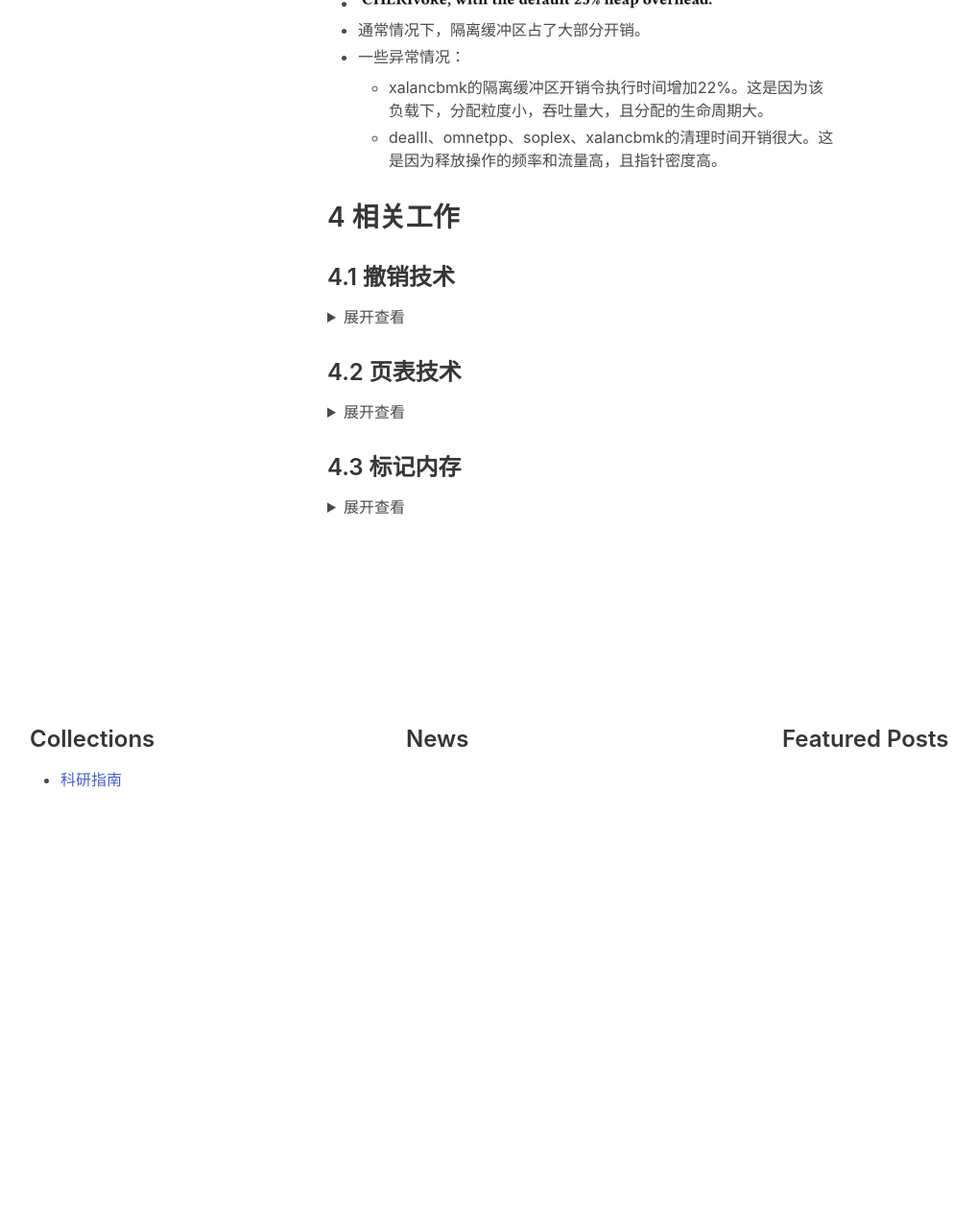
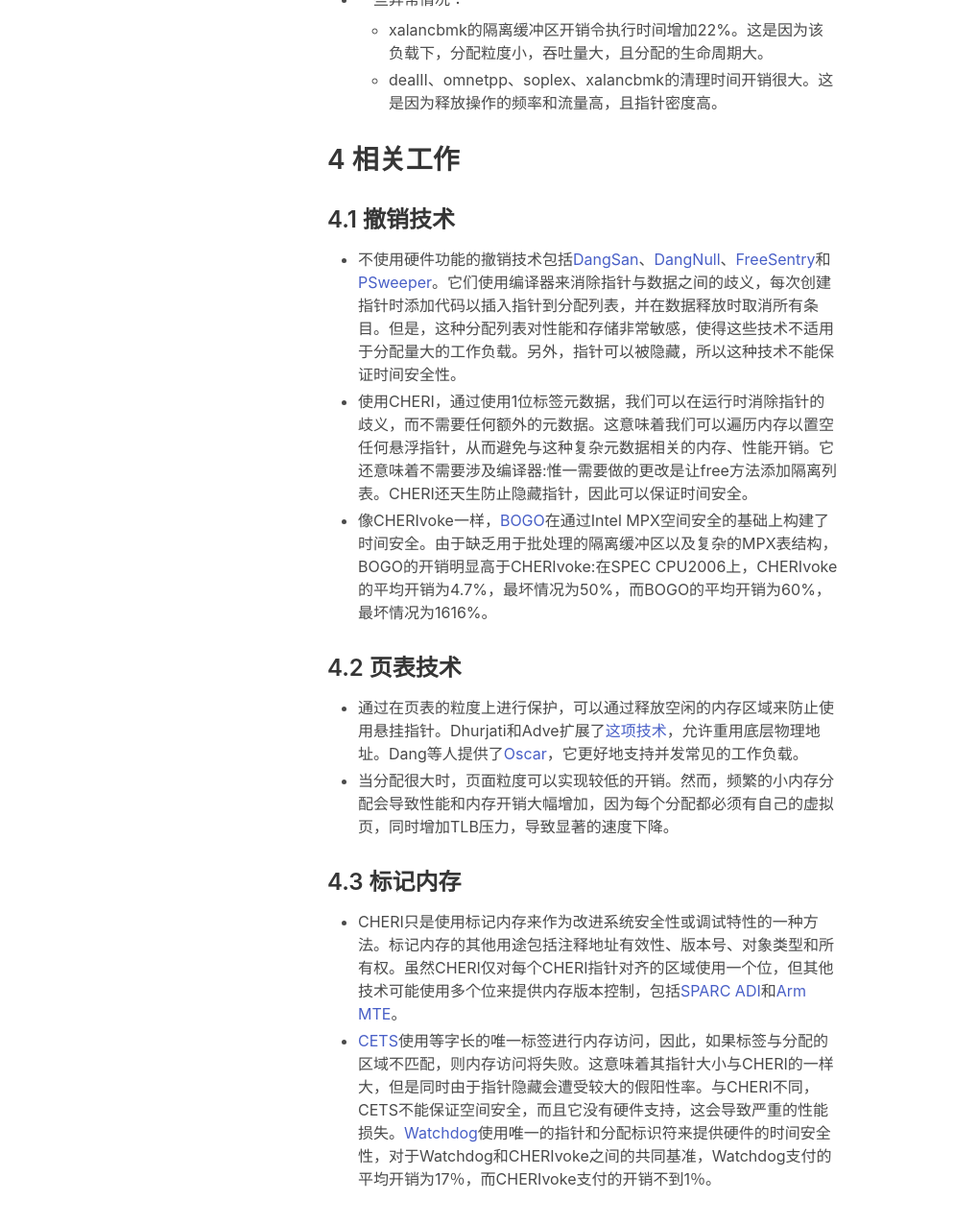
Before and after one commit to haslaboratory/haslaboratory.github.io, a Jekyll site: the page built from _posts/2020-11-16-CHERIvoke.md, in a window 1280 px wide and 1400 px high, scrolled down 4291 px. Shown: the top 1275 px of the window at 96% size, without its empty margins (33-1052 px from the left). Built offline with Jekyll 4.4.1, drawn with Linux system fonts in a browser that asks for light colours; nearby versions of some CDN libraries; library files that are not in the unit come from our copies; before the commit the page ends 5163 px from its top, so only the background shows below that; some of the changed text lies outside the part shown.

Commit message:
Update 2020-11-16-CHERIvoke.md
modify typesetting

```diff
--- a/_posts/2020-11-16-CHERIvoke.md
+++ b/_posts/2020-11-16-CHERIvoke.md
@@ -20,8 +20,6 @@ tags:
 - [3 实验](#3-实验)
   - [3.1 实验设置](#31-实验设置)
   - [3.2 实验结果](#32-实验结果)
-    - [3.2.1 整体评估](#321-整体评估)
-    - [3.2.2 开销细分](#322-开销细分)
 - [4 相关工作](#4-相关工作)
   - [4.1 撤销技术](#41-撤销技术)
   - [4.2 页表技术](#42-页表技术)
@@ -74,7 +72,7 @@ tags:
 
 ### 3.1 实验设置
 
-- 系统参数</br><div style="align: center"><img alt="System Config" src="../images/CHERIvoke/2020-12-07-SystemConfig.png" width="400x"></div>
+- 系统参数： </br> <div style="align: center"><img alt="System Config" src="../images/CHERIvoke/2020-12-07-SystemConfig.png" width="400x"></div>
 - 分配器：dlmalloc_cherivoke。
 - 工作负载：dealII、omnetpp、xalancbmk（分配操作多）;
     SPEC CPU2006（通用）。
@@ -98,28 +96,16 @@ tags:
 
 ### 4.1 撤销技术
 
-<details>
-<summary>展开查看</summary>
-
-不使用硬件功能的撤销技术包括[DangSan](https://dl.acm.org/doi/pdf/10.1145/3064176.3064211)、[DangNull](https://www.cs.ucr.edu/~csong/ndss15-dangnull.pdf)、[FreeSentry](https://www.ndss-symposium.org/wp-content/uploads/2017/09/03_4_2.pdf)和[PSweeper](https://dl.acm.org/doi/pdf/10.1145/3243734.3243826)。它们使用编译器来消除指针与数据之间的歧义，每次创建指针时添加代码以插入指针到分配列表，并在数据释放时取消所有条目。但是，这种分配列表对性能和存储非常敏感，使得这些技术不适用于分配量大的工作负载。另外，指针可以被隐藏，所以这种技术不能保证时间安全性。<br>
-使用CHERI，通过使用1位标签元数据，我们可以在运行时消除指针的歧义，而不需要任何额外的元数据。这意味着我们可以遍历内存以置空任何悬浮指针，从而避免与这种复杂元数据相关的内存、性能开销。它还意味着不需要涉及编译器:惟一需要做的更改是让free方法添加隔离列表。CHERI还天生防止隐藏指针，因此可以保证时间安全。<br>
-像CHERIvoke一样，[BOGO](https://dl.acm.org/doi/pdf/10.1145/3297858.3304017)在通过Intel MPX空间安全的基础上构建了时间安全。由于缺乏用于批处理的隔离缓冲区以及复杂的MPX表结构，BOGO的开销明显高于CHERIvoke:在SPEC CPU2006上，CHERIvoke的平均开销为4.7%，最坏情况为50%，而BOGO的平均开销为60%，最坏情况为1616%。
-</details>
+- 不使用硬件功能的撤销技术包括[DangSan](https://dl.acm.org/doi/pdf/10.1145/3064176.3064211)、[DangNull](https://www.cs.ucr.edu/~csong/ndss15-dangnull.pdf)、[FreeSentry](https://www.ndss-symposium.org/wp-content/uploads/2017/09/03_4_2.pdf)和[PSweeper](https://dl.acm.org/doi/pdf/10.1145/3243734.3243826)。它们使用编译器来消除指针与数据之间的歧义，每次创建指针时添加代码以插入指针到分配列表，并在数据释放时取消所有条目。但是，这种分配列表对性能和存储非常敏感，使得这些技术不适用于分配量大的工作负载。另外，指针可以被隐藏，所以这种技术不能保证时间安全性。
+- 使用CHERI，通过使用1位标签元数据，我们可以在运行时消除指针的歧义，而不需要任何额外的元数据。这意味着我们可以遍历内存以置空任何悬浮指针，从而避免与这种复杂元数据相关的内存、性能开销。它还意味着不需要涉及编译器:惟一需要做的更改是让free方法添加隔离列表。CHERI还天生防止隐藏指针，因此可以保证时间安全。
+- 像CHERIvoke一样，[BOGO](https://dl.acm.org/doi/pdf/10.1145/3297858.3304017)在通过Intel MPX空间安全的基础上构建了时间安全。由于缺乏用于批处理的隔离缓冲区以及复杂的MPX表结构，BOGO的开销明显高于CHERIvoke:在SPEC CPU2006上，CHERIvoke的平均开销为4.7%，最坏情况为50%，而BOGO的平均开销为60%，最坏情况为1616%。
 
 ### 4.2 页表技术
 
-<details>
-<summary>展开查看</summary>
-
-通过在页表的粒度上进行保护，可以通过释放空闲的内存区域来防止使用悬挂指针。Dhurjati和Adve扩展了[这项技术](http://llvm.org/pubs/2006-DSN-DanglingPointers.pdf)，允许重用底层物理地址。Dang等人提供了[Oscar](https://www.usenix.org/system/files/conference/usenixsecurity17/sec17-dang.pdf)，它更好地支持并发常见的工作负载。<br>
-当分配很大时，页面粒度可以实现较低的开销。然而，频繁的小内存分配会导致性能和内存开销大幅增加，因为每个分配都必须有自己的虚拟页，同时增加TLB压力，导致显著的速度下降。
-</details>
+- 通过在页表的粒度上进行保护，可以通过释放空闲的内存区域来防止使用悬挂指针。Dhurjati和Adve扩展了[这项技术](http://llvm.org/pubs/2006-DSN-DanglingPointers.pdf)，允许重用底层物理地址。Dang等人提供了[Oscar](https://www.usenix.org/system/files/conference/usenixsecurity17/sec17-dang.pdf)，它更好地支持并发常见的工作负载。
+- 当分配很大时，页面粒度可以实现较低的开销。然而，频繁的小内存分配会导致性能和内存开销大幅增加，因为每个分配都必须有自己的虚拟页，同时增加TLB压力，导致显著的速度下降。
 
 ### 4.3 标记内存
 
-<details>
-<summary>展开查看</summary>
-
-CHERI只是使用标记内存来作为改进系统安全性或调试特性的一种方法。标记内存的其他用途包括注释地址有效性、版本号、对象类型和所有权。虽然CHERI仅对每个CHERI指针对齐的区域使用一个位，但其他技术可能使用多个位来提供内存版本控制，包括[SPARC ADI](https://www.oracle.com/technetwork/server-storage/sun-sparc-enterprise/documentation/sparc-t7-m7-server-architecture-2702877.pdf)和[Arm MTE](https://community.arm.com/developer/ip-products/processors/b/processors-ip-blog/posts/arm-a-profile-architecture-2018-developments-armv85a)。<br>
-[CETS](https://dl.acm.org/doi/pdf/10.1145/1837855.1806657)使用等字长的唯一标签进行内存访问，因此，如果标签与分配的区域不匹配，则内存访问将失败。这意味着其指针大小与CHERI的一样大，但是同时由于指针隐藏会遭受较大的假阳性率。与CHERI不同，CETS不能保证空间安全，而且它没有硬件支持，这会导致严重的性能损失。[Watchdog](https://www.cis.upenn.edu/~stevez/papers/NMZ12.pdf)使用唯一的指针和分配标识符来提供硬件的时间安全性，对于Watchdog和CHERIvoke之间的共同基准，Watchdog支付的平均开销为17％，而CHERIvoke支付的开销不到1％。
-</details>
+- CHERI只是使用标记内存来作为改进系统安全性或调试特性的一种方法。标记内存的其他用途包括注释地址有效性、版本号、对象类型和所有权。虽然CHERI仅对每个CHERI指针对齐的区域使用一个位，但其他技术可能使用多个位来提供内存版本控制，包括[SPARC ADI](https://www.oracle.com/technetwork/server-storage/sun-sparc-enterprise/documentation/sparc-t7-m7-server-architecture-2702877.pdf)和[Arm MTE](https://community.arm.com/developer/ip-products/processors/b/processors-ip-blog/posts/arm-a-profile-architecture-2018-developments-armv85a)。
+- [CETS](https://dl.acm.org/doi/pdf/10.1145/1837855.1806657)使用等字长的唯一标签进行内存访问，因此，如果标签与分配的区域不匹配，则内存访问将失败。这意味着其指针大小与CHERI的一样大，但是同时由于指针隐藏会遭受较大的假阳性率。与CHERI不同，CETS不能保证空间安全，而且它没有硬件支持，这会导致严重的性能损失。[Watchdog](https://www.cis.upenn.edu/~stevez/papers/NMZ12.pdf)使用唯一的指针和分配标识符来提供硬件的时间安全性，对于Watchdog和CHERIvoke之间的共同基准，Watchdog支付的平均开销为17％，而CHERIvoke支付的开销不到1％。
```
